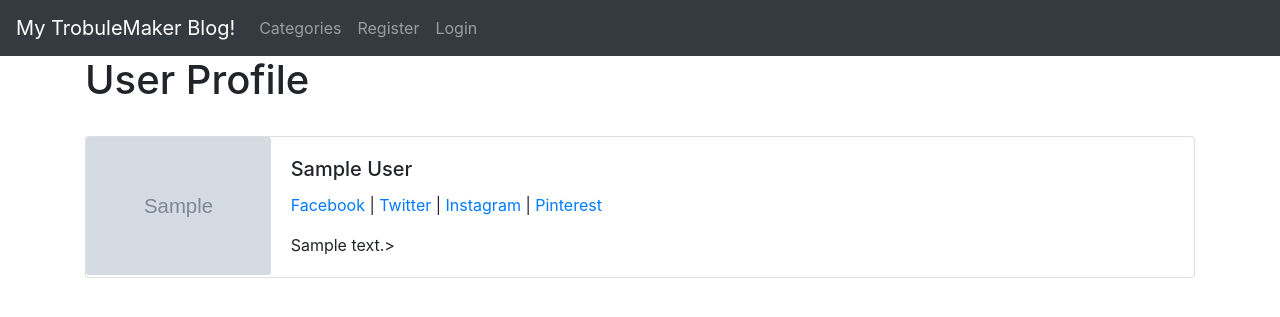
After one commit to Dipu28/Blog-Project, a Django app: page /members/1/profile/ in a window 1280 px wide. The commit adds this page. Shown: the top 317 px of the page. Run offline with Django 3.2, Linux system fonts and the light colour scheme; tables that the repository leaves empty hold one stand-in row (values such as "Sample post"); grey boxes marked "Sample" are stand-in pictures; some libraries are stand-ins or nearby versions.

Commit message:
User Profile

```diff
--- a/blog/blog/settings.py
+++ b/blog/blog/settings.py
@@ -130,9 +130,9 @@ STATICFILES_DIRS = [
 
 MEDIA_ROOT = os.path.join(BASE_DIR,'media')
 
-STATICFILES_DIRS = (
-    os.path.join(BASE_DIR,'static'),
-)
+# STATICFILES_DIRS = (
+#     os.path.join(BASE_DIR,'static'),
+# )
 
 LOGIN_REDIRECT_URL = 'home'
 LOGOUT_REDIRECT_URL = 'home'
--- a/blog/blogapp/models.py
+++ b/blog/blogapp/models.py
@@ -26,6 +26,10 @@ class Profile(models.Model):
     def __str__(self):
         return str(self.user)
 
+    def get_absolute_url(self):
+        return reverse('home')
+
+
 
 
 
--- a/blog/blogapp/templates/base.html
+++ b/blog/blogapp/templates/base.html
@@ -1,4 +1,5 @@
 <!doctype html>
+{% load static %}
 <html lang="en">
   <head>
     <!-- Required meta tags -->
@@ -7,9 +8,11 @@
 
     <!-- Bootstrap CSS -->
     <link rel="stylesheet" href="https://stackpath.bootstrapcdn.com/bootstrap/4.5.2/css/bootstrap.min.css" integrity="sha384-JcKb8q3iqJ61gNV9KGb8thSsNjpSL0n8PARn9HuZOnIxN0hoP+VmmDGMN5t9UJ0Z" crossorigin="anonymous">
+    <link rel="stylesheet" href="{% static 'blogapp/css/style.css' %}">
 
     <title>{% block title %} TrobuleMaker {% endblock %}</title>
   </head>
+
   <body>
     <nav class="navbar navbar-expand-lg navbar-dark bg-dark">
         <a class="navbar-brand" href="{% url 'home' %}">My TrobuleMaker Blog!</a>
@@ -46,8 +49,20 @@
               </li>
 
 
-              <li class="nav-item">
-                <a class="nav-link" href="{% url 'edit_profile' %}">Edit Profle</a>
+              <li class="nav-item dropdown">
+                <a class="nav-link dropdown-toggle" href="#" id="navbarDropdown" role="button" data-toggle="dropdown" aria-haspopup="true" aria-expanded="false">
+                  Profile
+                </a>
+                <div class="dropdown-menu" aria-labelledby="navbarDropdown">
+
+                  {% if user.profile.id %}
+                    <a class="dropdown-item" href="{% url 'edit_profile_page' user.profile.id %}">Edit Profile</a>
+                    <a class="dropdown-item" href="{% url 'show_profile' user.profile.id %}">Profile</a>
+                  {% else %}
+                    <a class="dropdown-item" href="{% url 'create_profile_page' %}">Create Profile</a>
+                  {% endif %}
+                  <a class="dropdown-item" href="{% url 'edit_profile' %}">Setting</a>
+                </div>
               </li>
 
               <li class="nav-item">
@@ -78,8 +93,6 @@
     </div>
 
 
-
-
     <!-- Optional JavaScript -->
     <!-- jQuery first, then Popper.js, then Bootstrap JS -->
     <script src="https://code.jquery.com/jquery-3.5.1.slim.min.js" integrity="sha384-DfXdz2htPH0lsSSs5nCTpuj/zy4C+OGpamoFVy38MVBnE+IbbVYUew+OrCXaRkfj" crossorigin="anonymous"></script>
--- a/blog/members/templates/registration/edit_profile.html
+++ b/blog/members/templates/registration/edit_profile.html
@@ -2,7 +2,7 @@
 {% block title %}Edit Profile{% endblock %}
 {% block content %}
 
-<h1>Edit Profile....</h1>
+<h1>Edit Settings....</h1>
 <br/>
 
 {{ user.profile.bio }}
--- /dev/null
+++ b/blog/members/templates/registration/user_profile.html
@@ -0,0 +1,51 @@
+{% extends 'base.html' %}
+{% load static %}
+{% block content %}
+
+<h1>User Profile</h1>
+
+<br/>
+
+<div class="card mb-3">
+    <div class="row no-gutters">
+      <div class="col-md-2">
+        {% if page_user.profile_pic %}
+            <img src="{{ page_user.profile_pic.url }}"class="card-img">
+        {% else %}
+            <img src="{% static 'blogapp/images/blank-profile.png' %}" class="card-img">
+        {% endif %}
+
+        </div>
+      <div class="col-md-10">
+        <div class="card-body">
+          <h5 class="card-title">
+              {{ page_user.user.first_name }}
+              {{ page_user.user.last_name }}
+            </h5>
+
+                {% if page_user.facebook_url %}
+                    <a href="{{ page_user.facebook_url }}">Facebook</a>
+                {% endif %}
+
+                {% if page_user.twitter_url %}
+                   | <a href="{{ page_user.twitter_url }}">Twitter</a>
+                {% endif %}
+
+                {% if page_user.instagram_url %}
+                    | <a href="{{ page_user.instagram_url }}">Instagram</a>
+                {% endif %}
+                {% if page_user.pinterest_url  %}
+                    | <a href="{{ page_user.pinterest_url }}">Pinterest</a>
+                {% endif %}
+            </p>
+            <p class="card-text">
+              {{ page_user.bio }}>
+            </p>
+
+        </div>
+      </div>
+    </div>
+  </div>
+
+
+{% endblock %}
--- a/blog/members/urls.py
+++ b/blog/members/urls.py
@@ -1,5 +1,5 @@
 from django.urls import path
-from .views import UserRegisterView , UserEditView, PasswordsChangeView
+from .views import UserRegisterView , UserEditView, PasswordsChangeView, ShowProfileView,EditProfilePageView, CreateProfilePageView
 # from django.contrib.auth import views as auth_views
 from . import views
 
@@ -9,4 +9,8 @@ urlpatterns = [
     # path('password/',auth_views.PasswordChangeView.as_view(template_name='registration/change-password.html')),
     path('password/',PasswordsChangeView.as_view()),
     path('password_success/',views.password_success, name='password_success'),
+    path('<int:pk>/profile/',ShowProfileView.as_view(),name='show_profile'),
+    path('<int:pk>/edit_profile_page',EditProfilePageView.as_view(),name='edit_profile_page'),
+    path('create_profile_page',CreateProfilePageView.as_view(),name='create_profile_page'),
+
 ]
--- a/blog/members/views.py
+++ b/blog/members/views.py
@@ -1,11 +1,45 @@
-from django.shortcuts import render
+from django.shortcuts import render, get_object_or_404
 from django.views import generic
 from django.contrib.auth.forms import UserCreationForm,UserChangeForm, PasswordChangeForm
 from django.contrib.auth.views import PasswordChangeView
 from django.urls import reverse_lazy
-from .forms import SignUpForm ,EditProfileForm,PasswordChangingForm
+from .forms import SignUpForm ,EditProfileForm,PasswordChangingForm, ProfilePageForm
+from blogapp.models import Profile
 
 # Create your views here.
+
+class CreateProfilePageView(generic.CreateView):
+    model = Profile
+    form_class = ProfilePageForm
+    template_name = 'registration/create_user_profile_page.html'
+    # fields = '__all__'
+
+    def form_valid(self, form):
+        form.instance.user = self.request.user
+        return super().form_valid(form)
+
+
+class EditProfilePageView(generic.UpdateView):
+    model = Profile
+    template_name = 'registration/edit_profile_page.html'
+    fields = [ 'bio','profile_pic', 'facebook_url', 'twitter_url', 'instagram_url','pinterest_url']
+    success_url = reverse_lazy('home')
+
+
+class ShowProfileView(generic.DetailView):
+    model = Profile
+    template_name = 'registration/user_profile.html'
+
+    def get_context_data(self, *args, **kwargs):
+        # We don't want all the profile /// We want the specific id
+        # users = Profile.objects.all()
+        context = super(ShowProfileView, self).get_context_data(*args, **kwargs)
+
+        page_user = get_object_or_404(Profile, id=self.kwargs['pk'])
+        context["page_user"] = page_user
+        return context
+
+
 class PasswordsChangeView(PasswordChangeView):
     form_class = PasswordChangingForm
     # form_class = PasswordChangeForm
@@ -15,6 +49,7 @@ class PasswordsChangeView(PasswordChangeView):
 
 def password_success(request):
     return render(request, 'registration/password_success.html',{})
+
 
 class UserRegisterView(generic.CreateView):
     form_class = SignUpForm
```
Also changed, not shown: blog/blogapp/templates/article_details.html (+5 -3 lines), blog/members/forms.py (+15 -0 lines), blog/members/templates/registration/create_user_profile_page.html (added, +20 -0 lines), blog/members/templates/registration/edit_profile_page.html (added, +25 -0 lines), blog/media/images/profile/1429060.png (added), blog/static/blogapp/css/style.css (added).
